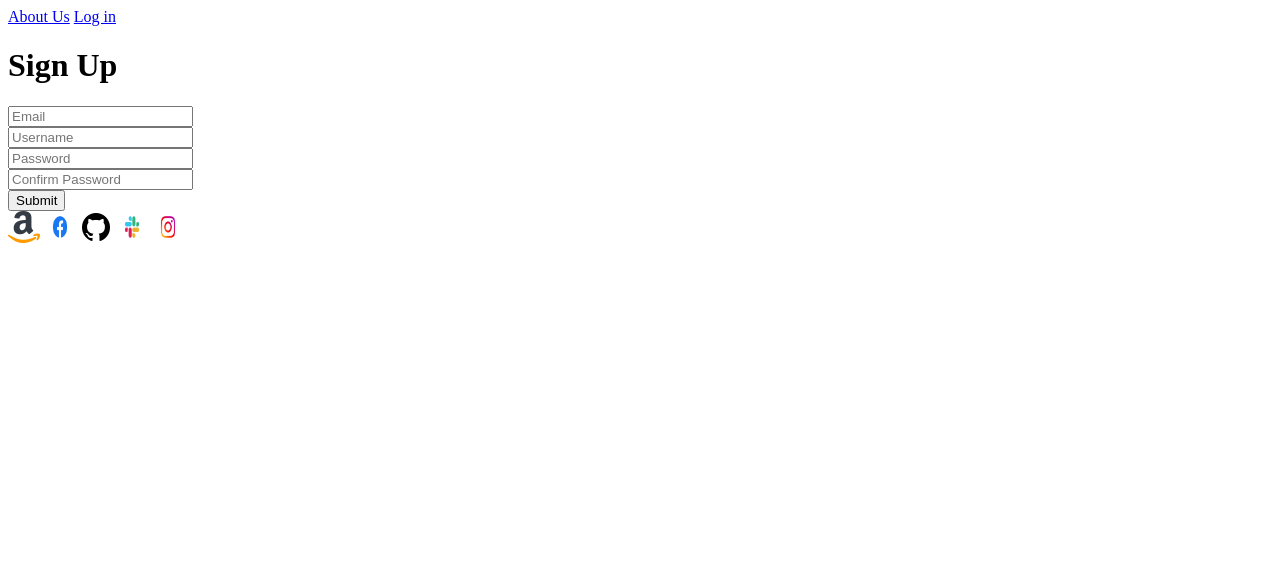
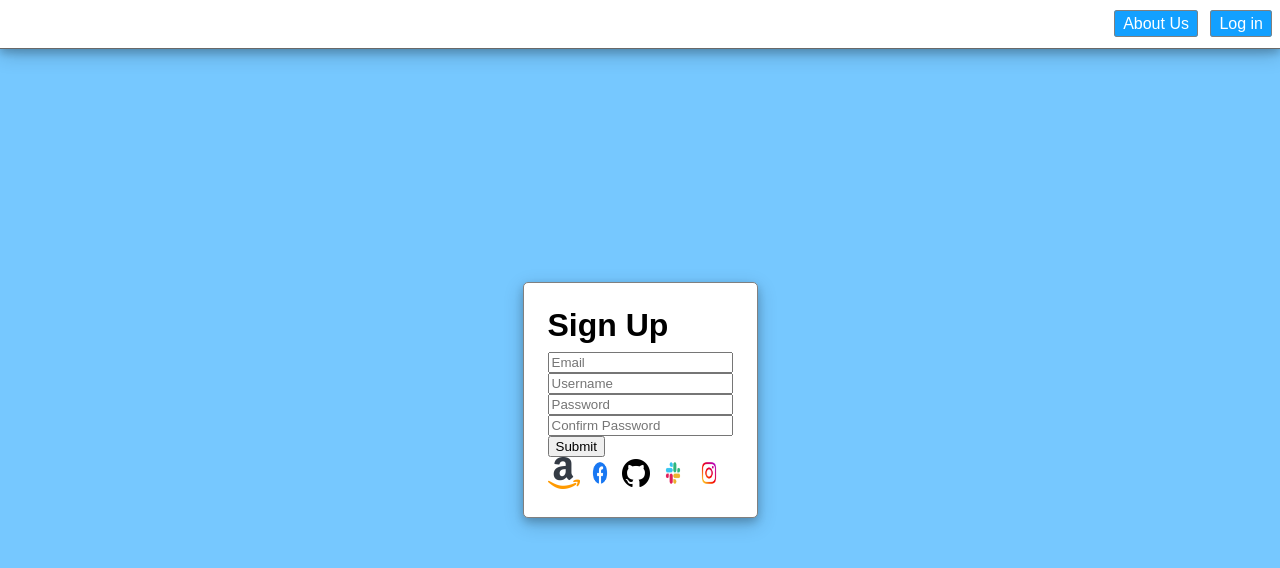
Before and after one commit to InfamousZach/StaticRegisterPage, a plain HTML site: page index.html in a window 1280 px wide. Drawn offline with Linux system fonts and the light colour scheme.

Commit message:
Container added

```diff
--- a/index.html
+++ b/index.html
@@ -3,6 +3,7 @@
 <head>
     <meta charset="UTF-8">
     <meta name="viewport" content="width=device-width, initial-scale=1.0">
+    <link rel="stylesheet" href="./main.css" />
     <title>Register Page</title>
 </head>
 <body>
@@ -10,7 +11,7 @@
         <a href="#">About Us</a>
         <a href="#">Log in</a>
     </header>
-    <div>
+    <div class="container">
         <h1>Sign Up</h1>
         <form>
             <div>
--- a/main.css
+++ b/main.css
@@ -0,0 +1,51 @@
+body {
+    background-color: #76c8ff;
+    margin: 0;
+    font-family: sans-serif;
+    display: flex;
+    height: 100vh;
+}
+
+header {
+    background-color: white;
+    text-align: right;
+    padding: .75rem 0;
+    border-bottom: solid 1px dimgray;
+    box-shadow: 0 4px 8px 0 rgba(0, 0, 0, 0.2), 0 6px 20px 0 rgba(0, 0, 0, 0.19);
+    position: fixed;
+    top: 0;
+    left: 0;
+    width: 100vw;
+}
+
+header a {
+    color: white;
+    background-color: #13a0ff;
+    border: solid 1px gray;
+    border-radius: 3px;
+    padding: .25rem .5rem;
+    margin-right: .5rem;
+    /* line-height adjusts the amount of space taken up for the font */
+    line-height: 1.5rem;
+    /* This removes the underline from the a tag */
+    text-decoration: none;
+}
+
+header a:hover {
+    background-color: #1084d1;
+    cursor: pointer;
+}
+
+.container {
+    margin: auto;
+    padding: 1.5rem;
+    background-color: white;
+    border: solid 1px gray;
+    border-radius: 5px;
+    box-shadow: 0 4px 8px 0 rgba(0, 0, 0, 0.2),
+    0 6px 20px 0 rgba(0, 0, 0, 0.19);
+}
+
+.container > h1 {
+    margin: 0 0 .5rem;
+}
```
